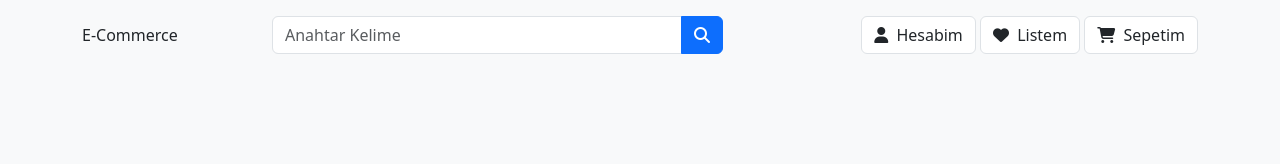
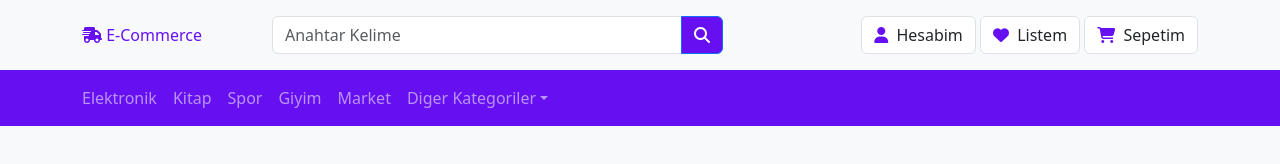
Before and after one commit to Soucius/ecommerce-theme-project, a plain HTML site: page index.html in a window 1280 px wide. Drawn offline with nearby package versions, Linux system fonts and the light colour scheme.

Commit message:
responsive navbar

```diff
--- a/css/styles.css
+++ b/css/styles.css
@@ -1,3 +1,7 @@
+:root {
+    --primary: #6610F2;
+}
+
 .top-bar {
     padding-top: 1rem;
     padding-bottom: 1rem;
@@ -8,3 +12,15 @@
     border-color: #DEE2E6;
     color: #212529;
 }
+
+.bg-primary, .btn-primary {
+    background-color: var(--primary) !important;
+}
+
+.navbar-brand {
+    color: var(--primary);
+}
+
+.btn-light i {
+    color: var(--primary);
+}
--- a/index.html
+++ b/index.html
@@ -14,7 +14,7 @@
             <div class="container">
                 <div class="row gy-2 align-items-center">
                     <div class="col-lg-2 col-sm-4 col-4">
-                        <a href="index.html" class="navbar-brand">E-Commerce</a>
+                        <a href="index.html" class="navbar-brand"><i class="fa-solid fa-truck-fast"></i> E-Commerce</a>
                     </div>
 
                     <div class="col-lg-5 col-sm-8 col-8 order-lg-last">
@@ -49,7 +49,56 @@
         </section>
     </header>
 
+    <nav class="navbar navbar-dark bg-primary navbar-expand-lg">
+        <div class="container">
+            <button type="button" class="navbar-toggler" data-bs-toggle="collapse" data-bs-target="#navbar">
+                <span class="navbar-toggler-icon"></span>
+            </button>
 
-    <script src="https://cdnjs.cloudflare.com/ajax/libs/bootstrap/5.3.3/js/bootstrap.min.js" integrity="sha512-ykZ1QQr0Jy/4ZkvKuqWn4iF3lqPZyij9iRv6sGqLRdTPkY69YX6+7wvVGmsdBbiIfN/8OdsI7HABjvEok6ZopQ==" crossorigin="anonymous" referrerpolicy="no-referrer"></script>
+            <div class="collapse navbar-collapse" id="navbar">
+                <ul class="navbar-nav">
+                    <li class="nav-item">
+                        <a href="#" class="nav-link ps-0">Elektronik</a>
+                    </li>
+
+                    <li class="nav-item">
+                        <a href="#" class="nav-link">Kitap</a>
+                    </li>
+
+                    <li class="nav-item">
+                        <a href="#" class="nav-link">Spor</a>
+                    </li>
+
+                    <li class="nav-item">
+                        <a href="#" class="nav-link">Giyim</a>
+                    </li>
+
+                    <li class="nav-item">
+                        <a href="#" class="nav-link">Market</a>
+                    </li>
+
+                    <li class="nav-item dropdown">
+                        <a href="#" class="nav-link dropdown-toggle" data-bs-toggle="dropdown">Diger Kategoriler</a>
+
+                        <ul class="dropdown-menu">
+                            <li>
+                                <a href="#" class="dropdown-item">Kategori 1</a>
+                            </li>
+
+                            <li>
+                                <a href="#" class="dropdown-item">Kategori 2</a>
+                            </li>
+
+                            <li>
+                                <a href="#" class="dropdown-item">Kategori 3</a>
+                            </li>
+                        </ul>
+                    </li>
+                </ul>
+            </div>
+        </div>
+    </nav>
+
+    <script src="https://cdnjs.cloudflare.com/ajax/libs/bootstrap/5.3.3/js/bootstrap.bundle.min.js" integrity="sha512-7Pi/otdlbbCR+LnW+F7PwFcSDJOuUJB3OxtEHbg4vSMvzvJjde4Po1v4BR9Gdc9aXNUNFVUY+SK51wWT8WF0Gg==" crossorigin="anonymous" referrerpolicy="no-referrer"></script>
 </body>
 </html>
```
